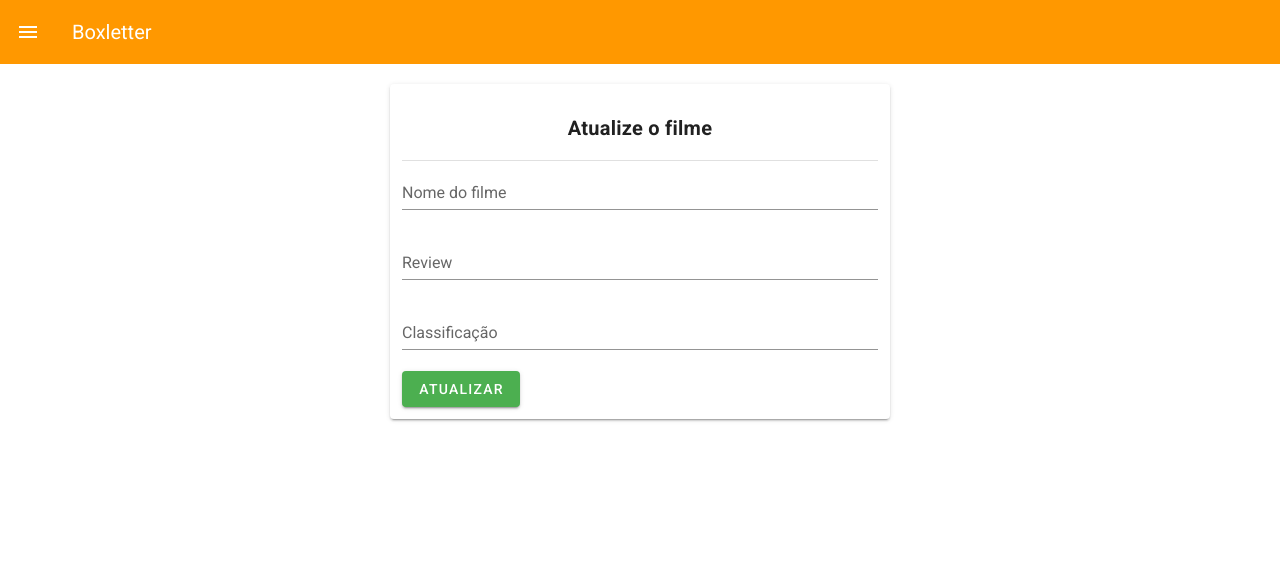
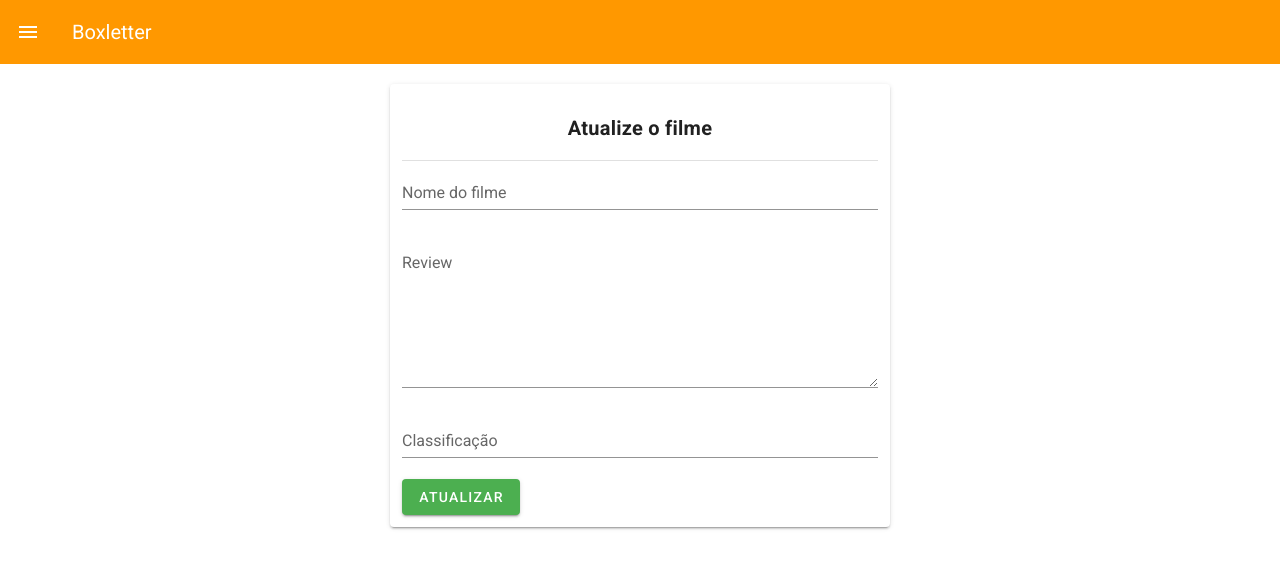
Before and after one commit to Lariph/Boxletter, a Vue app in the folder front/: page /atualizar/1 in a window 1280 px wide. Shown: the top 568 px of the page. Built offline with nearby package versions, Linux system fonts and the light colour scheme.

Commit message:
coloquei as estrelinhas

```diff
--- a/front/src/components/Create.vue
+++ b/front/src/components/Create.vue
@@ -18,12 +18,12 @@
       required
     ></v-text-field>
 
-    <v-text-field
+    <v-textarea
       v-model="form.review"
       :rules="reviewRules"
       label="Review"
       required
-    ></v-text-field>
+    ></v-textarea>
 
     <v-text-field
       v-model="form.rate"
--- a/front/src/components/Read.vue
+++ b/front/src/components/Read.vue
@@ -40,9 +40,9 @@
 
               <v-list dense>
                 <v-list-item>
-                  <v-list-item-content>Classificação:</v-list-item-content>
-                  <v-list-item-content class="align-end">
-                    {{ movie.rate }}
+                  <v-list-item-content
+                  v-for="n in movie.rate" :key="n">
+                    <v-icon>mdi-star-outline</v-icon>
                   </v-list-item-content>
                 </v-list-item>
 
--- a/front/src/components/Update.vue
+++ b/front/src/components/Update.vue
@@ -18,12 +18,12 @@
       required
     ></v-text-field>
 
-    <v-text-field
+    <v-textarea
       v-model="form.review"
       :rules="reviewRules"
       label="Review"
       required
-    ></v-text-field>
+    ></v-textarea>
 
     <v-text-field
       v-model="form.rate"
```
